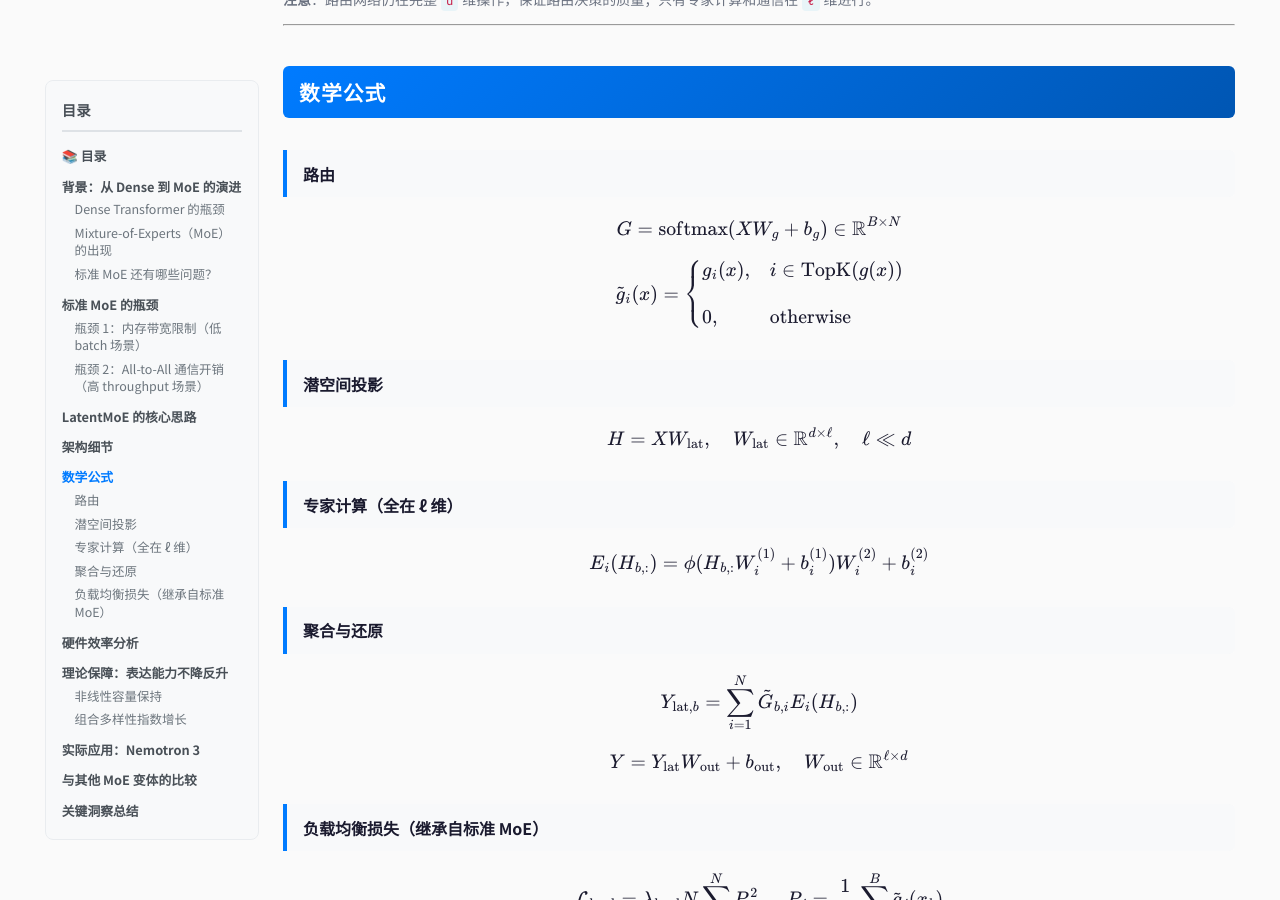
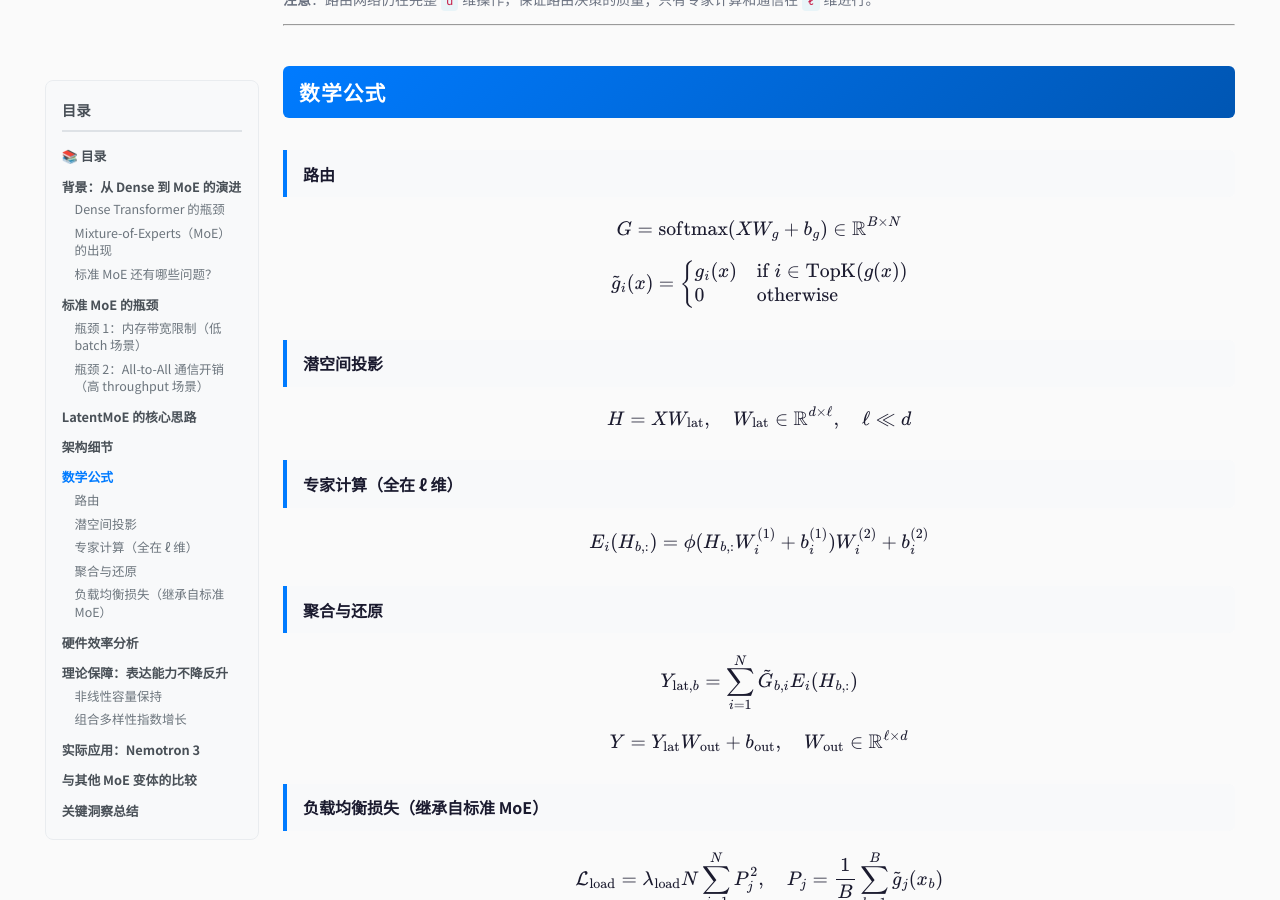
Before and after one commit to chengenbao/chengenbao.github.io, a Jekyll site: the page built from notes/latentmoe.md, in a window 1280 px wide and 900 px high, scrolled down 3465 px. Built offline with Jekyll 4.4.1, drawn with Linux system fonts in a browser that asks for light colours; nearby versions of some CDN libraries.

Commit message:
fix: wrap cases formula in div to prevent Jekyll from escaping & to &amp;

```diff
--- a/notes/latentmoe.md
+++ b/notes/latentmoe.md
@@ -135,7 +135,9 @@ LatentMoE 作为标准 MoE-FFN 子层的**直接替换**，在 Nemotron 3 的 Hy
 
 $$G = \text{softmax}(XW_g + b_g) \in \mathbb{R}^{B \times N}$$
 
-$$\tilde{g}_i(x) = \begin{cases} g_i(x), & i \in \text{TopK}(g(x)) \\\\ 0, & \text{otherwise} \end{cases}$$
+<div>
+$$\tilde{g}_i(x) = \begin{cases} g_i(x) & \text{if } i \in \text{TopK}(g(x)) \\ 0 & \text{otherwise} \end{cases}$$
+</div>
 
 ### 潜空间投影
 
```
